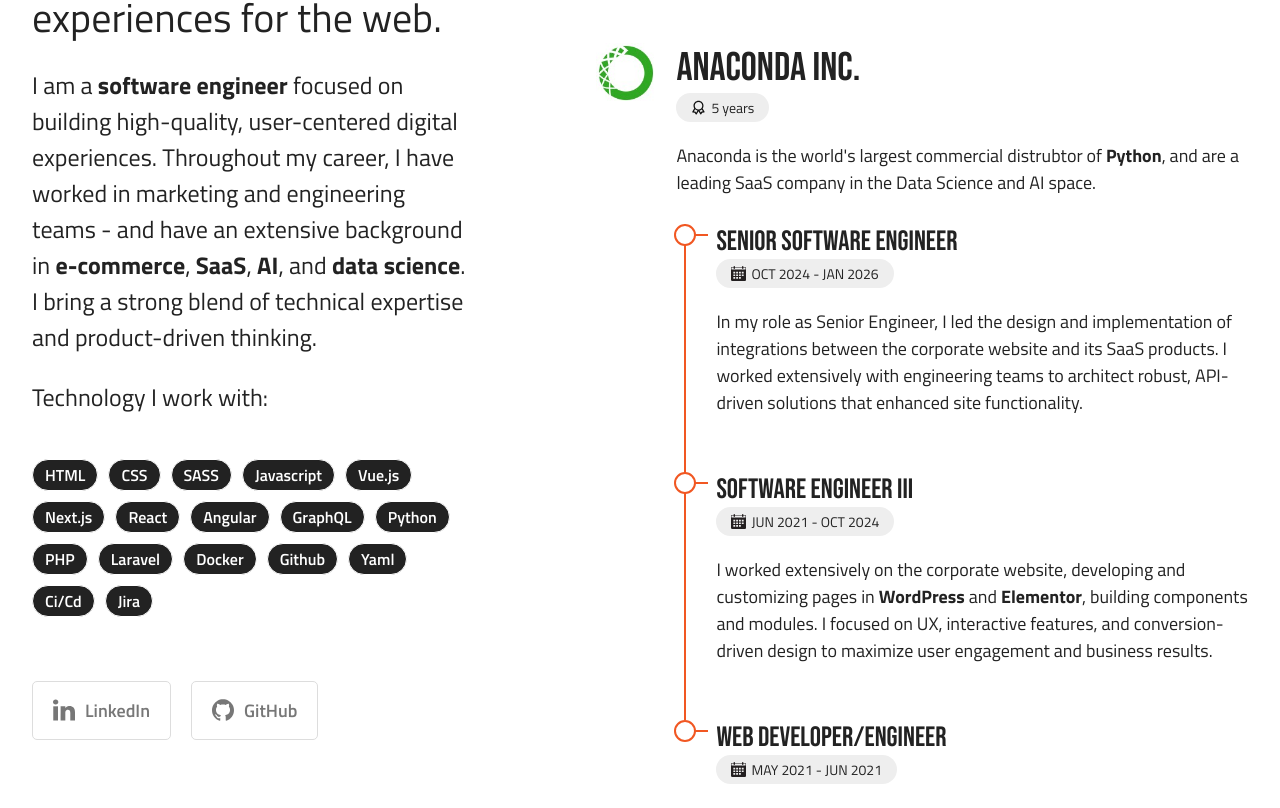
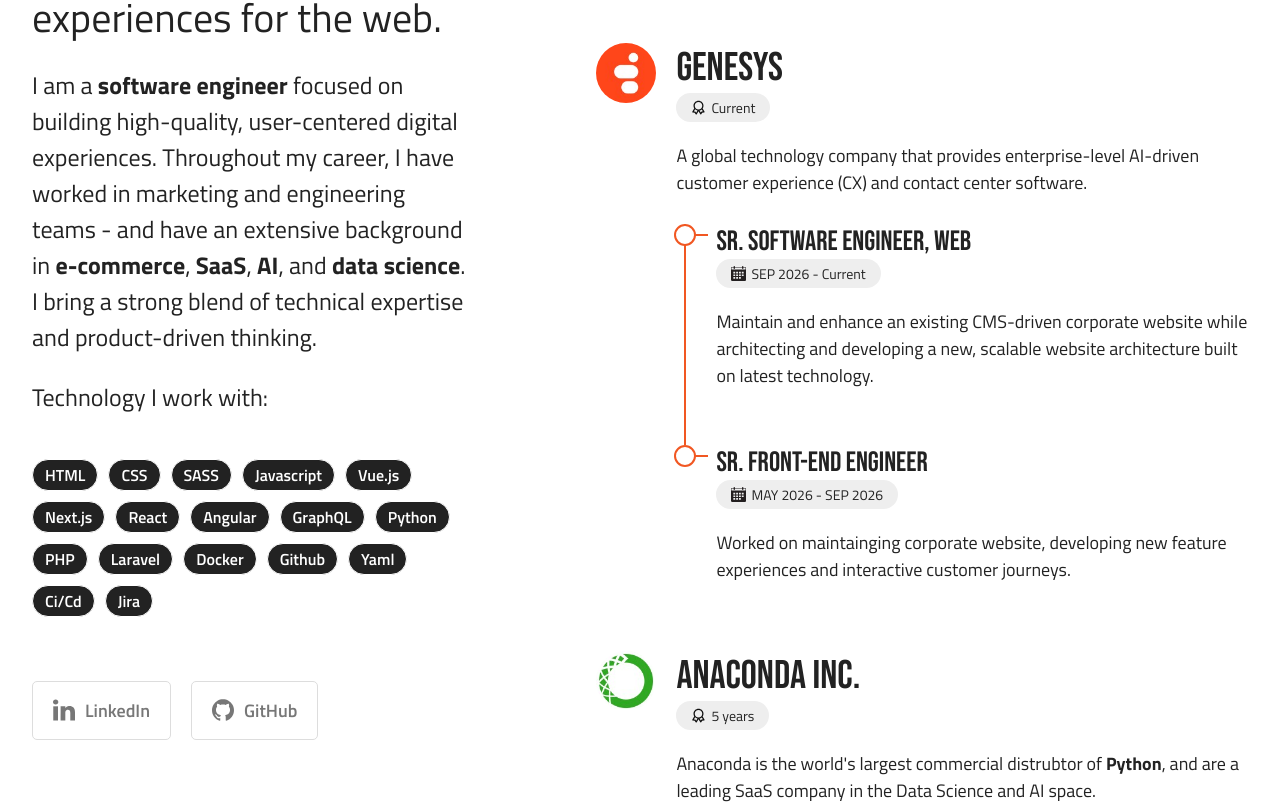
Before and after one commit to elitistsnob/react-app, a React (Vite) app: page / in a window 1280 px wide. Shown: the part 392-1200 px from the top of the page. Built offline with nearby package versions, Linux system fonts and the light colour scheme; no server answers.

Commit message:
Updated current employer

```diff
--- a/src/components/jobs.js
+++ b/src/components/jobs.js
@@ -1,4 +1,25 @@
 const jobs = [
+    {
+        id: 1,
+        company: 'Genesys',
+        summary: 'A global technology company that provides enterprise-level AI-driven customer experience (CX) and contact center software.',
+        history: 'Current',
+        link: 'https://www.genesys.com',
+        src: '/images/timeline/genesys_logo.jpg',
+        roles: [
+            {
+                title: 'Sr. Software Engineer, web',
+                desc: 'Maintain and enhance an existing CMS-driven corporate website while architecting and developing a new, scalable website architecture built on latest technology.',
+                years: 'SEP 2026 - Current',
+            },
+            {
+                title: 'Sr. Front-end Engineer',
+                desc: 'Worked on maintainging corporate website, developing new feature experiences and interactive customer journeys.',
+                years: 'MAY 2026 - SEP 2026',
+            },
+        ],
+
+    },
     {
         id: 1,
         company: 'Anaconda Inc.',
--- a/src/styles/timeline.scss
+++ b/src/styles/timeline.scss
@@ -94,6 +94,7 @@
             width: 100%;
 
             img {
+                border-radius: 100%;
                 max-width: 60px;
                 width: 100%;
             }
```
Also changed, not shown: public/images/timeline/genesys_logo.jpg (added).
